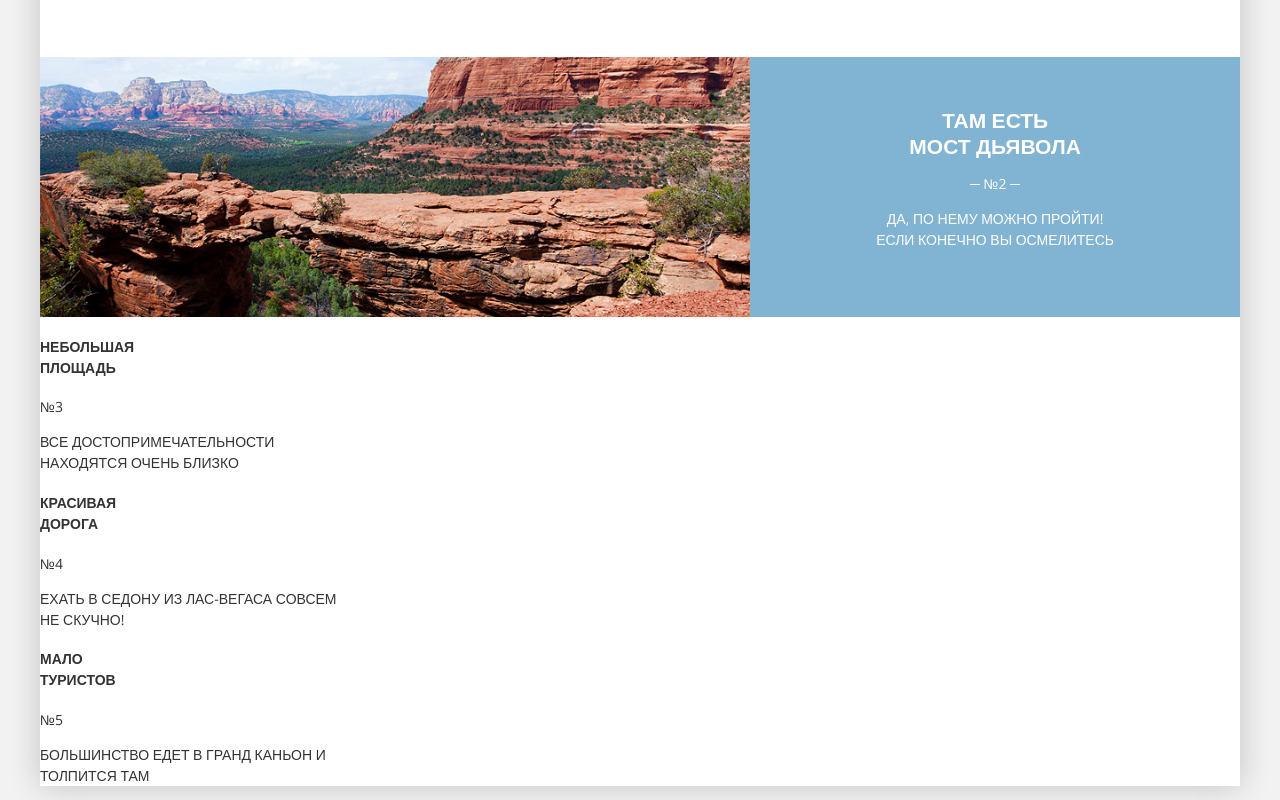
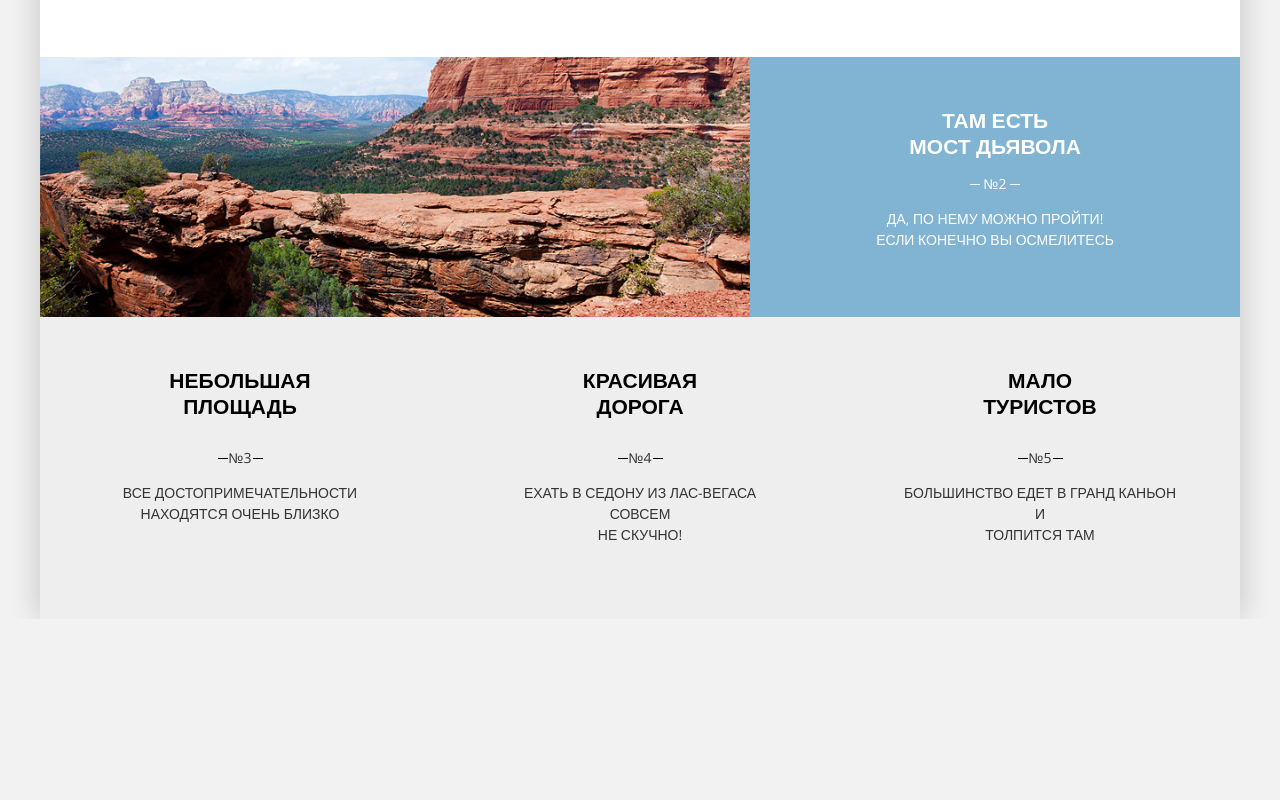
Before and after one commit to TimchenkoSergey/Sedona, a website: page index.html in a window 1280 px wide. Shown: the part 1246-2046 px from the top of the page. After the commit the page ends 1865 px from the top, so only its background shows below. Drawn offline with nearby package versions, Linux system fonts and the light colour scheme; files whose address does not match are found by name.

Commit message:
Complete styles for reasons section.

```diff
--- a/index.html
+++ b/index.html
@@ -169,21 +169,21 @@
 		<section class="reasons">
 			<div class="reasons__item">
 				<h4 class="reasons__header">НЕБОЛЬШАЯ<br>ПЛОЩАДЬ</h4>
-				<p class="number">№3</p>
+				<p class="reasons__number">№3</p>
 				<p class="reasons__description">
 					ВСЕ достопримечательности<br>находятся очень близко
 				</p>
 			</div>
 			<div class="reasons__item">
 				<h4 class="reasons__header">КРАСИВАЯ<br>ДОРОГА</h4>
-				<p class="number">№4</p>
+				<p class="reasons__number">№4</p>
 				<p class="reasons__description">
 					ЕХАТЬ В СЕДОНУ ИЗ ЛАС-ВЕГАСА совсем<br>НЕ СКУЧНО!
 				</p>
 			</div>
 			<div class="reasons__item">
 				<h4 class="reasons__header">МАЛО<br>ТУРИСТОВ</h4>
-				<p class="number">№5</p>
+				<p class="reasons__number">№5</p>
 				<p class="reasons__description">
 					Большинство едет в гранд каньон и<br>толпится там
 				</p>
--- /dev/null
+++ b/scss/blocks/reasons/_reasons.scss
@@ -0,0 +1,39 @@
+.reasons {
+	display: flex;
+	padding-top: 50px;
+	padding-bottom: 60px;
+
+	flex-direction: row;
+	justify-content: space-around;
+
+	background-color: #eee;
+
+	text-align: center;
+
+	&__item {
+		width: 285px;
+	}
+
+	&__header {
+		margin-top: 0;
+
+		color: $h-text-color;
+
+		font-size: $h-text-size;
+		line-height: $h-text-line;
+	}
+
+	&__number {
+		@extend .number;
+
+		&::before {
+			background-color: #000;
+			left: 120px;
+		}
+
+		&::after {
+			background-color: #000;
+			right: 120px;
+		}
+	}
+}
--- a/scss/main.scss
+++ b/scss/main.scss
@@ -7,3 +7,4 @@
 @import "blocks/info-line/_info-line";
 @import "blocks/advantages/_advantages";
 @import "blocks/number/_number";
+@import "blocks/reasons/_reasons";
```
Also changed, not shown: css/main.min.css.
